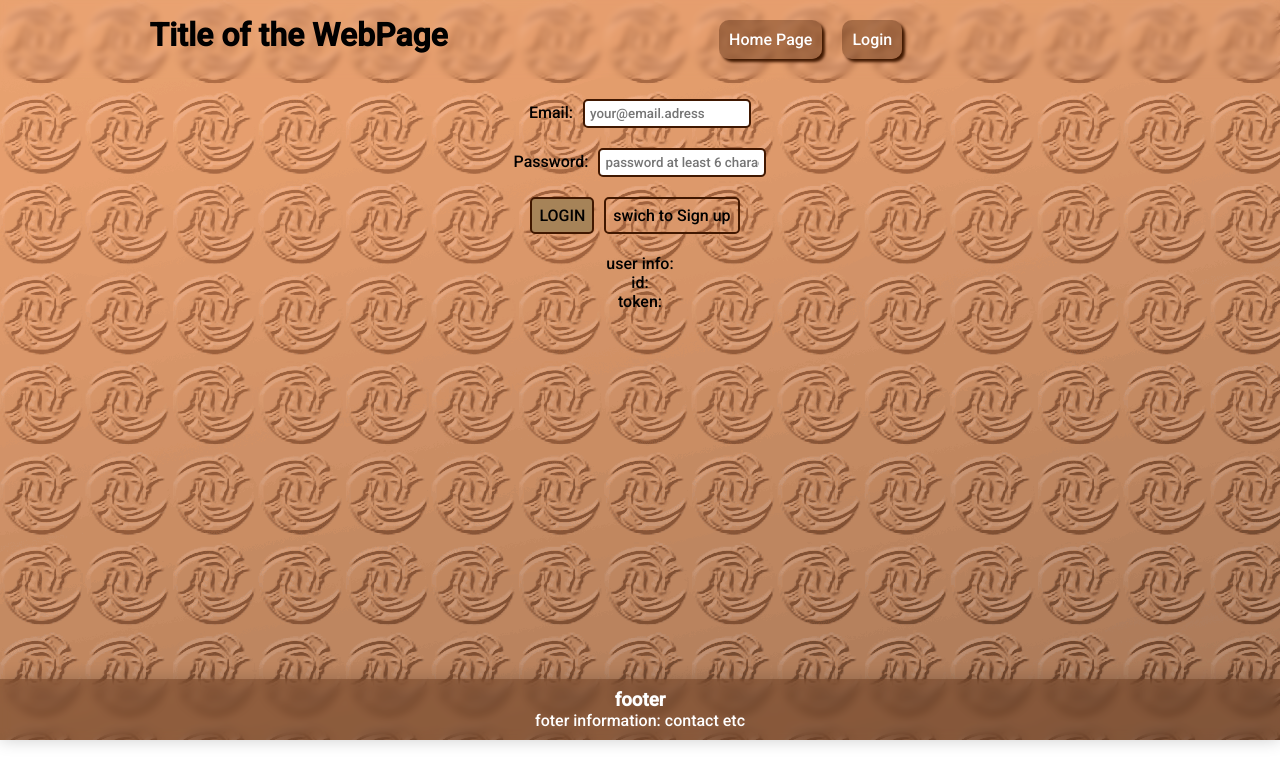
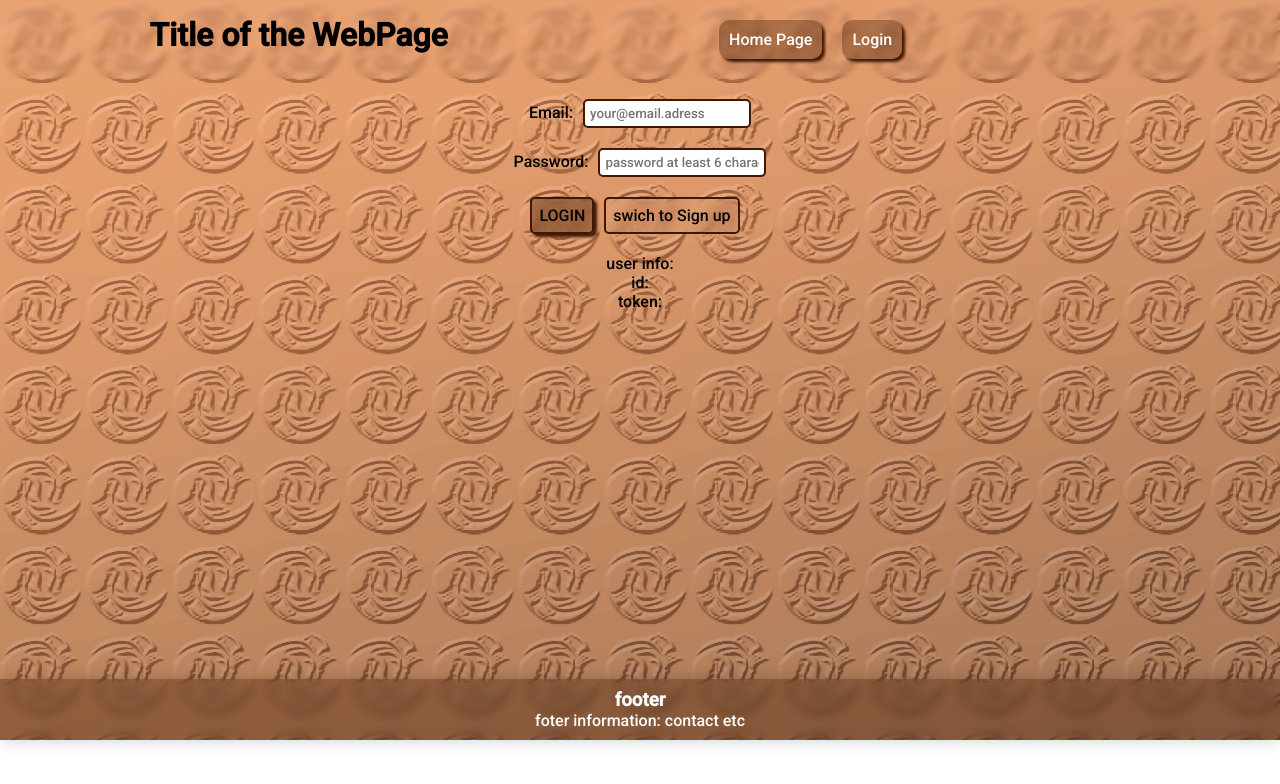
Before and after one commit to Witek120782/questionnaire_web, a Vue app: page /auth in a window 1280 px wide. Shown: the top 784 px of the page. Built offline with nearby package versions, Linux system fonts and the light colour scheme.

Commit message:
AuthPage buttons modified

```diff
--- a/src/pages/AuthPage.vue
+++ b/src/pages/AuthPage.vue
@@ -157,11 +157,15 @@ export default {
 			padding: 7px 7px;
 			border: 2px solid $colour03;
 			border-radius: 5px;
+			backdrop-filter: blur(5px);
 			cursor: pointer;
 				font-size: 16px;
 		}
 		button{
-			background-color: $colour01;
+			border-radius: 10px;
+			box-shadow: 3px 3px 3px  rgba(64,24,1,1);
+			background-color: rgba(64,24,1,.35);
+			backdrop-filter: blur(5px);
 		}
 		button:hover{
 			background-color: $colour03;
```
